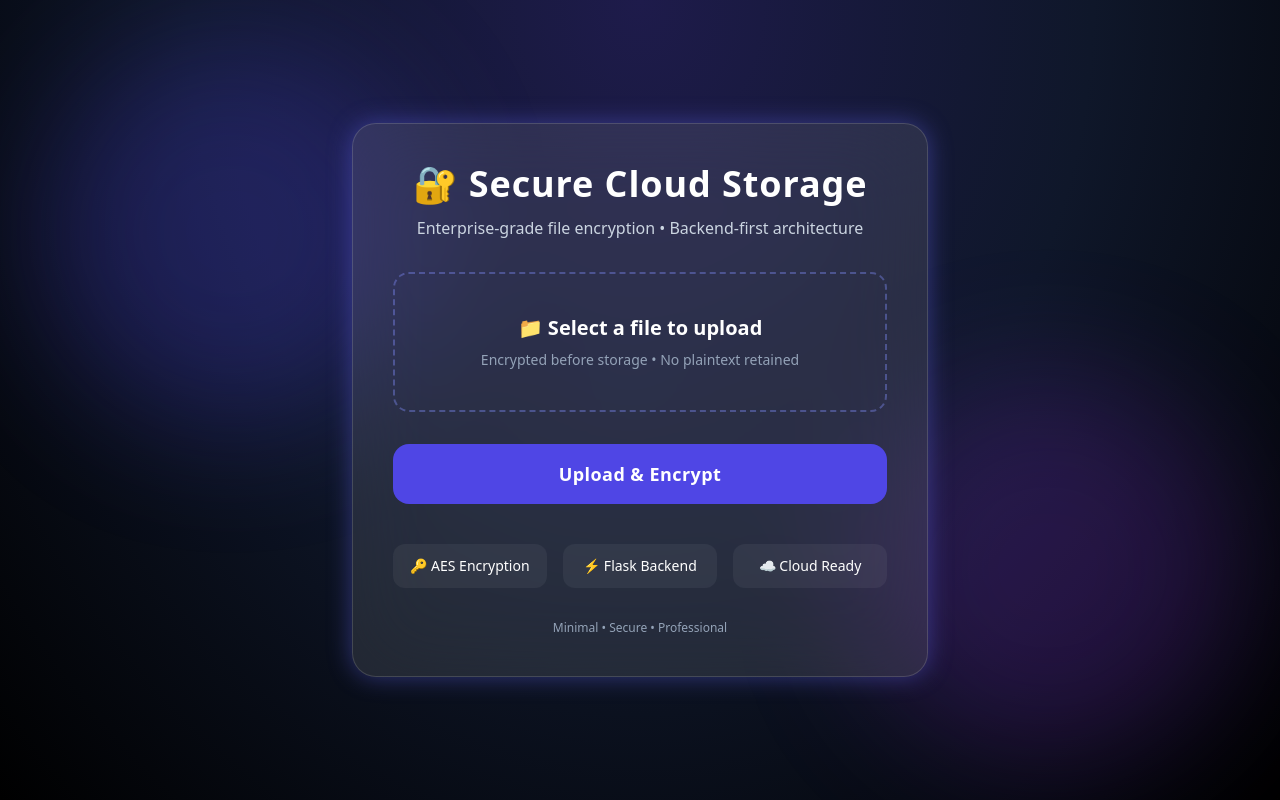
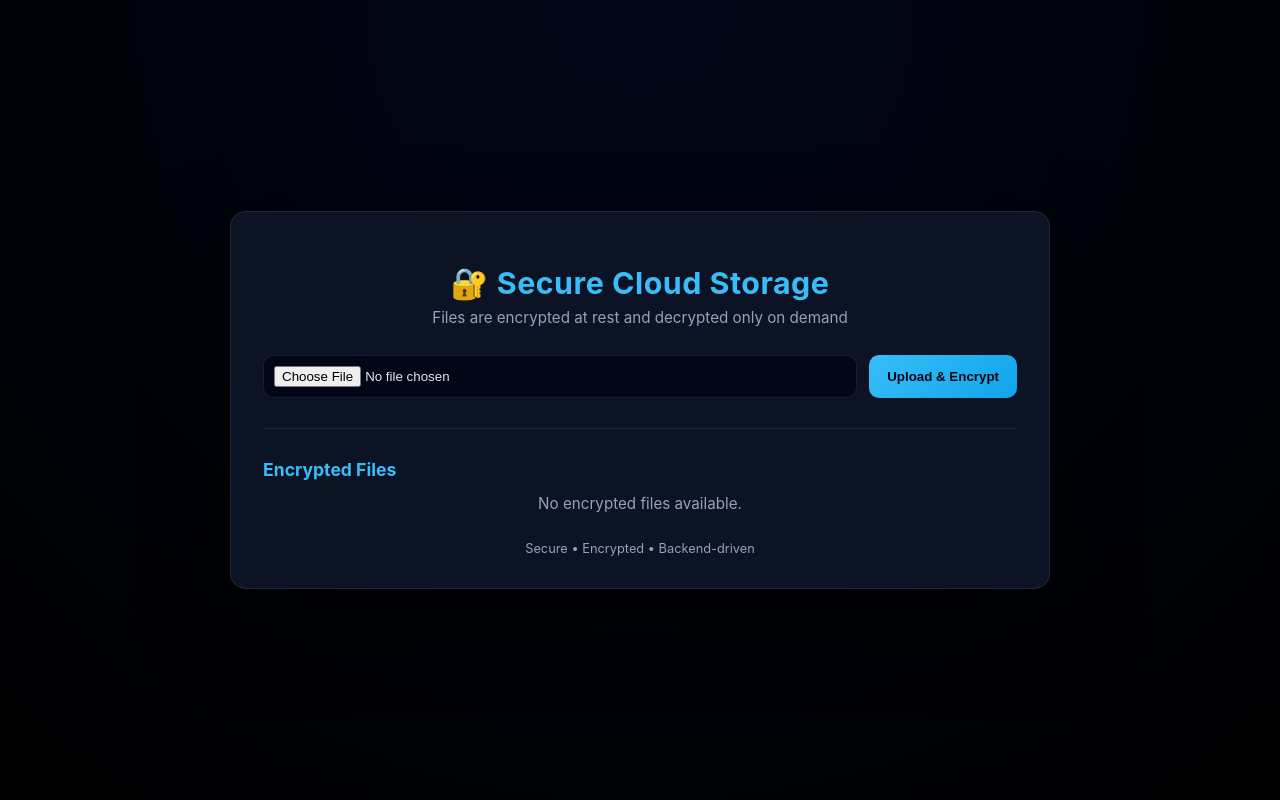
Before and after one commit to AkashBhagatGH/secure-cloud-storage, a Flask app: page / in a window 1280 px wide. Run offline with Flask 3, Linux system fonts and the light colour scheme; some libraries are stand-ins or nearby versions.

Commit message:
Add encrypted file listing, delete feature, and UI polish

```diff
--- a/app.py
+++ b/app.py
@@ -1,5 +1,6 @@
 from flask import Flask, render_template, request, send_file
 import os
+import io
 from encryption import encrypt_file, decrypt_file
 
 app = Flask(__name__)
@@ -14,33 +15,75 @@ os.makedirs(ENCRYPTED_FOLDER, exist_ok=True)
 @app.route("/", methods=["GET", "POST"])
 def index():
     if request.method == "POST":
-        file = request.files["file"]
+        file = request.files.get("file")
 
-        if file.filename == "":
-            return "No file selected"
+        if not file or file.filename == "":
+            return render_template(
+                "index.html",
+                message="No file selected ❌"
+            )
 
-        upload_path = os.path.join(UPLOAD_FOLDER, file.filename)
-        encrypted_path = os.path.join(ENCRYPTED_FOLDER, file.filename + ".enc")
+        # Save file temporarily
+        original_path = os.path.join(UPLOAD_FOLDER, file.filename)
+        file.save(original_path)
 
-        file.save(upload_path)
-        encrypt_file(upload_path, encrypted_path)
+        # Encrypt file
+        encrypted_path = os.path.join(
+            ENCRYPTED_FOLDER, file.filename + ".enc"
+        )
+        encrypt_file(original_path, encrypted_path)
 
-        return "File uploaded and encrypted successfully!"
+        # Remove plaintext file
+        os.remove(original_path)
+        files = os.listdir(ENCRYPTED_FOLDER)
+        return render_template(
+            "index.html",
+            message="File uploaded and encrypted successfully ✅",
+            download_url=f"/download/{file.filename}",
+            files=files
+        )
+
 
     return render_template("index.html")
 
 
 @app.route("/download/<filename>")
 def download(filename):
-    encrypted_path = os.path.join(ENCRYPTED_FOLDER, filename + ".enc")
+    encrypted_path = os.path.join(
+        ENCRYPTED_FOLDER, filename + ".enc"
+    )
+
     if not os.path.exists(encrypted_path):
-        return "File not Found"
-    decrypted_path = os.path.join(UPLOAD_FOLDER, "decrypted_" + filename)
+        return "File not found"
 
-#Take the encrypted file and convert it back into the original file.
+    decrypted_path = os.path.join(
+        UPLOAD_FOLDER, "decrypted_" + filename
+    )
+
+    # Decrypt file
     decrypt_file(encrypted_path, decrypted_path)
 
-    return send_file(decrypted_path, as_attachment=True)
+    # Read decrypted file into memory
+    with open(decrypted_path, "rb") as f:
+        file_bytes = f.read()
+
+    # Delete decrypted file BEFORE sending
+    os.remove(decrypted_path)
+
+    # Send file from memory (Windows-safe)
+    return send_file(
+        io.BytesIO(file_bytes),
+        as_attachment=True,
+        download_name=filename
+    )
+
+@app.route("/delete/<filename>")
+def delete_file(filename):
+    encrypted_path = os.path.join(
+        ENCRYPTED_FOLDER, filename + ".enc"
+    )
+    if os.path.exists(encrypt_file):
+        os.remove(encrypted_path)
 
 
 if __name__ == "__main__":
--- a/templates/index.html
+++ b/templates/index.html
@@ -1,103 +1,239 @@
 <!DOCTYPE html>
 <html lang="en">
 <head>
-  <meta charset="UTF-8" />
-  <meta name="viewport" content="width=device-width, initial-scale=1.0" />
-  <title>Secure Cloud Storage</title>
-  <script src="https://cdn.tailwindcss.com"></script>
+    <meta charset="UTF-8">
+    <title>Secure Cloud Storage</title>
+    <meta name="viewport" content="width=device-width, initial-scale=1.0">
 
-  <script>
-    tailwind.config = {
-      theme: {
-        extend: {
-          animation: {
-            float: 'float 6s ease-in-out infinite',
-            glow: 'glow 3s ease-in-out infinite'
-          },
-          keyframes: {
-            float: {
-              '0%, 100%': { transform: 'translateY(0)' },
-              '50%': { transform: 'translateY(-10px)' }
-            },
-            glow: {
-              '0%, 100%': { boxShadow: '0 0 20px rgba(99,102,241,0.35)' },
-              '50%': { boxShadow: '0 0 35px rgba(99,102,241,0.6)' }
-            }
-          }
+    <style>
+        :root {
+            --bg: #020617;
+            --card: rgba(15, 23, 42, 0.85);
+            --border: rgba(148, 163, 184, 0.15);
+            --primary: #38bdf8;
+            --success: #22c55e;
+            --danger: #f87171;
+            --text: #e5e7eb;
+            --muted: #94a3b8;
         }
-      }
-    }
-  </script>
 
-  <style>
-    /* Professional cursor: subtle highlight only */
-    .cursor-highlight {
-      position: fixed;
-      width: 24px;
-      height: 24px;
-      border-radius: 9999px;
-      background: rgba(99,102,241,0.18);
-      pointer-events: none;
-      transform: translate(-50%, -50%);
-      z-index: 10;
-      transition: width 0.15s ease, height 0.15s ease, background 0.15s ease;
-    }
+        * {
+            box-sizing: border-box;
+        }
 
-    button:hover ~ .cursor-highlight,
-    label:hover ~ .cursor-highlight {
-      width: 36px;
-      height: 36px;
-      background: rgba(99,102,241,0.25);
-    }
-  </style>
+        body {
+            margin: 0;
+            font-family: "Inter", system-ui, -apple-system, BlinkMacSystemFont, sans-serif;
+            background: radial-gradient(circle at top, #020617, #000);
+            color: var(--text);
+            min-height: 100vh;
+            display: flex;
+            align-items: center;
+            justify-content: center;
+        }
+
+        .container {
+            width: 100%;
+            max-width: 820px;
+            background: var(--card);
+            backdrop-filter: blur(12px);
+            border: 1px solid var(--border);
+            border-radius: 16px;
+            padding: 32px;
+            box-shadow: 0 30px 80px rgba(0, 0, 0, 0.7);
+            animation: fadeIn 0.6s ease;
+        }
+
+        @keyframes fadeIn {
+            from { opacity: 0; transform: translateY(12px); }
+            to { opacity: 1; transform: translateY(0); }
+        }
+
+        h1 {
+            text-align: center;
+            margin-bottom: 6px;
+            font-size: 1.9rem;
+            color: var(--primary);
+            letter-spacing: 0.5px;
+        }
+
+        .subtitle {
+            text-align: center;
+            color: var(--muted);
+            font-size: 0.95rem;
+            margin-bottom: 28px;
+        }
+
+        form {
+            display: flex;
+            gap: 12px;
+            margin-bottom: 20px;
+        }
+
+        input[type="file"] {
+            flex: 1;
+            padding: 10px;
+            border-radius: 10px;
+            border: 1px solid var(--border);
+            background: #020617;
+            color: var(--text);
+        }
+
+        button {
+            padding: 10px 18px;
+            border-radius: 10px;
+            border: none;
+            background: linear-gradient(135deg, #38bdf8, #0ea5e9);
+            color: #020617;
+            font-weight: 600;
+            cursor: pointer;
+            transition: transform 0.15s ease, box-shadow 0.15s ease;
+        }
+
+        button:hover {
+            transform: translateY(-1px);
+            box-shadow: 0 10px 25px rgba(56, 189, 248, 0.3);
+        }
+
+        .message {
+            margin-top: 10px;
+            text-align: center;
+            color: var(--success);
+            font-weight: 600;
+        }
+
+        .download-link {
+            margin-top: 8px;
+            text-align: center;
+        }
+
+        .download-link a {
+            color: var(--primary);
+            text-decoration: none;
+            font-weight: 600;
+        }
+
+        hr {
+            margin: 30px 0;
+            border: none;
+            border-top: 1px solid var(--border);
+        }
+
+        h2 {
+            margin-bottom: 14px;
+            color: var(--primary);
+            font-size: 1.1rem;
+        }
+
+        ul {
+            list-style: none;
+            padding: 0;
+            margin: 0;
+        }
+
+        li {
+            display: flex;
+            justify-content: space-between;
+            align-items: center;
+            padding: 14px 16px;
+            border-radius: 12px;
+            border: 1px solid var(--border);
+            background: rgba(2, 6, 23, 0.6);
+            margin-bottom: 10px;
+            transition: transform 0.15s ease, border 0.15s ease;
+        }
+
+        li:hover {
+            transform: translateY(-1px);
+            border-color: rgba(56, 189, 248, 0.4);
+        }
+
+        .file-name {
+            font-family: monospace;
+            font-size: 0.95rem;
+            color: var(--text);
+        }
+
+        .actions a {
+            margin-left: 14px;
+            text-decoration: none;
+            font-weight: 600;
+            font-size: 0.9rem;
+        }
+
+        .actions a.download {
+            color: var(--primary);
+        }
+
+        .actions a.delete {
+            color: var(--danger);
+        }
+
+        .empty {
+            text-align: center;
+            color: var(--muted);
+            font-size: 0.95rem;
+            margin-top: 12px;
+        }
+
+        footer {
+            margin-top: 28px;
+            text-align: center;
+            font-size: 0.8rem;
+            color: var(--muted);
+        }
+    </style>
 </head>
+<body>
 
-<body class="min-h-screen bg-[radial-gradient(ellipse_at_top,_var(--tw-gradient-stops))] from-indigo-950 via-slate-900 to-black text-white flex items-center justify-center overflow-hidden">
+<div class="container">
+    <h1>🔐 Secure Cloud Storage</h1>
+    <div class="subtitle">
+        Files are encrypted at rest and decrypted only on demand
+    </div>
 
-  <!-- subtle cursor highlight -->
-  <div id="cursor" class="cursor-highlight"></div>
-
-  <!-- background orbs -->
-  <div class="absolute w-96 h-96 bg-indigo-600/25 rounded-full blur-3xl top-10 left-10 animate-float"></div>
-  <div class="absolute w-96 h-96 bg-purple-600/20 rounded-full blur-3xl bottom-10 right-10 animate-float"></div>
-
-  <!-- main card -->
-  <div class="relative z-20 w-full max-w-xl bg-white/10 backdrop-blur-2xl rounded-3xl shadow-2xl p-10 border border-white/15 animate-glow">
-
-    <h1 class="text-4xl font-extrabold text-center mb-3 tracking-wide">🔐 Secure Cloud Storage</h1>
-    <p class="text-center text-slate-300 mb-8">Enterprise-grade file encryption • Backend-first architecture</p>
-
-    <form method="POST" enctype="multipart/form-data" class="space-y-8">
-      <div class="relative border-2 border-dashed border-indigo-400/40 rounded-2xl p-10 text-center hover:border-indigo-400 transition">
-        <input type="file" name="file" id="file" class="hidden" required />
-        <label for="file" class="cursor-pointer">
-          <p class="text-xl font-semibold hover:text-indigo-300 transition">📁 Select a file to upload</p>
-          <p class="text-sm text-slate-400 mt-2">Encrypted before storage • No plaintext retained</p>
-        </label>
-      </div>
-
-      <button type="submit" class="w-full py-4 rounded-2xl bg-indigo-600 hover:bg-indigo-700 transition font-semibold text-lg tracking-wide">
-        Upload & Encrypt
-      </button>
+    <!-- Upload -->
+    <form method="POST" enctype="multipart/form-data">
+        <input type="file" name="file" required>
+        <button type="submit">Upload & Encrypt</button>
     </form>
 
-    <div class="mt-10 grid grid-cols-3 gap-4 text-center text-sm">
-      <div class="bg-white/5 rounded-xl p-3">🔑 AES Encryption</div>
-      <div class="bg-white/5 rounded-xl p-3">⚡ Flask Backend</div>
-      <div class="bg-white/5 rounded-xl p-3">☁️ Cloud Ready</div>
-    </div>
+    <!-- Messages -->
+    {% if message %}
+        <div class="message">{{ message }}</div>
+    {% endif %}
 
-    <p class="mt-8 text-xs text-center text-slate-400">Minimal • Secure • Professional</p>
-  </div>
+    {% if download_url %}
+        <div class="download-link">
+            ⬇ <a href="{{ download_url }}">Download uploaded file</a>
+        </div>
+    {% endif %}
 
-  <script>
-    const cursor = document.getElementById('cursor');
+    <hr>
 
-    document.addEventListener('mousemove', (e) => {
-      cursor.style.left = e.clientX + 'px';
-      cursor.style.top = e.clientY + 'px';
-    });
-  </script>
+    <!-- Encrypted files -->
+    <h2>Encrypted Files</h2>
+
+    {% if files and files|length > 0 %}
+        <ul>
+            {% for file in files %}
+                <li>
+                    <span class="file-name">{{ file }}</span>
+                    <span class="actions">
+                        <a class="download" href="/download/{{ file.replace('.enc','') }}">Download</a>
+                        <a class="delete" href="/delete/{{ file }}">Delete</a>
+                    </span>
+                </li>
+            {% endfor %}
+        </ul>
+    {% else %}
+        <div class="empty">No encrypted files available.</div>
+    {% endif %}
+
+    <footer>
+        Secure • Encrypted • Backend-driven
+    </footer>
+</div>
 
 </body>
 </html>
```
